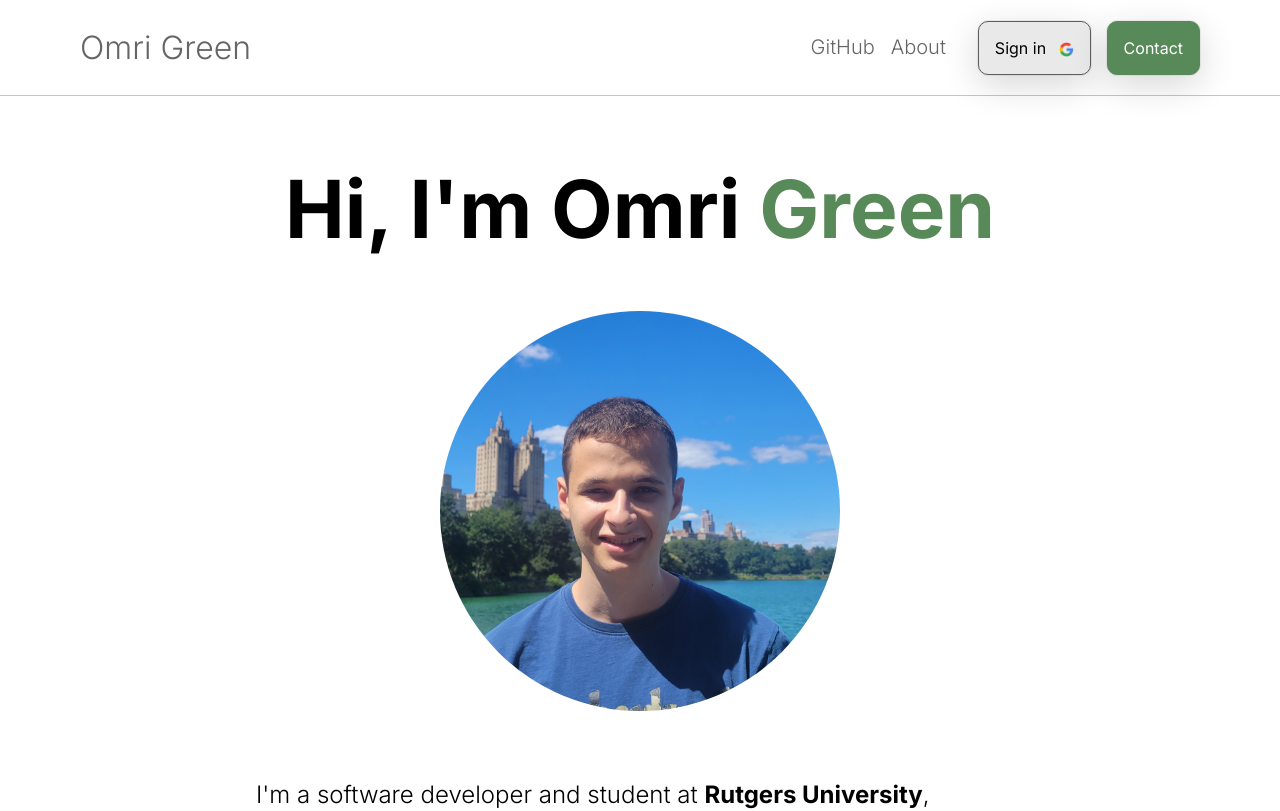
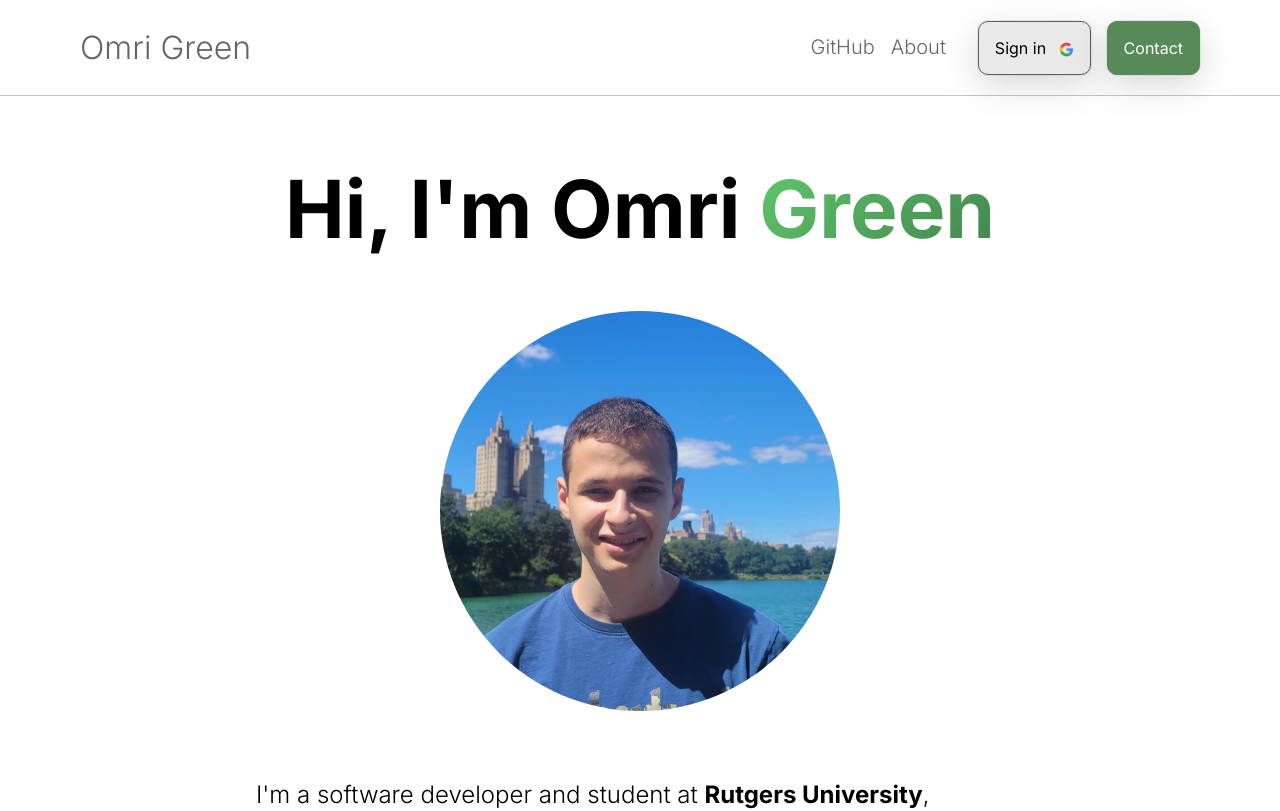
Before and after one commit to OGreeni/ogreeni-blog, a Next.js app: page / in a window 1280 px wide. Shown: the top 811 px of the page. Built offline with nearby package versions, Linux system fonts and the light colour scheme; no server answers.

Commit message:
add text linear gradient animation -- home page

```diff
--- a/styles/layout.module.css
+++ b/styles/layout.module.css
@@ -9,7 +9,12 @@
 }
 
 .green {
-  color: #588958;
+  background-clip: text;
+  -webkit-background-clip: text;
+  color: transparent;
+  background-size: 300% 100%;
+  background-image: linear-gradient(-45deg, #233329, #63d471);
+  animation: background-pan 3s linear infinite alternate;
 }
 
 .headerContainer {
@@ -20,3 +25,9 @@
 .profile {
   border-radius: 50%;
 }
+
+@keyframes background-pan {
+  to {
+    background-position: 100% center;
+  }
+}
```
